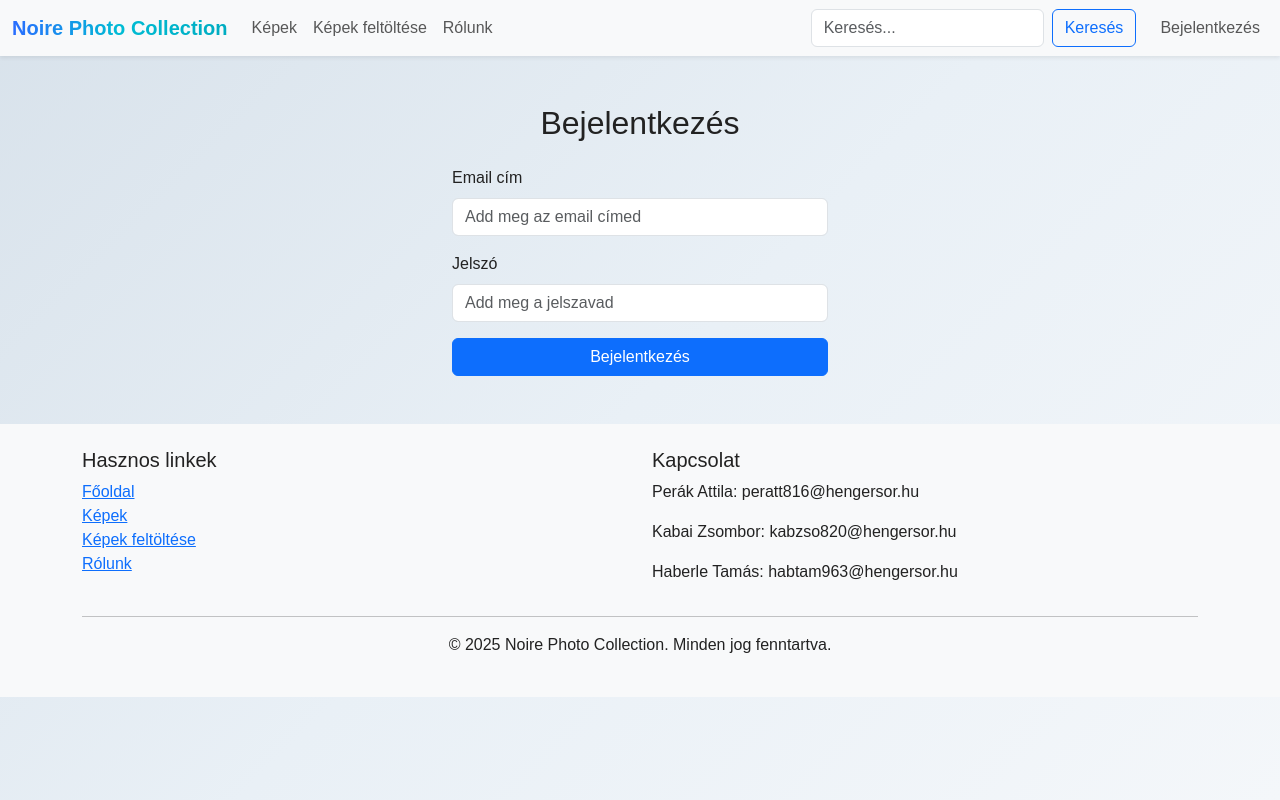
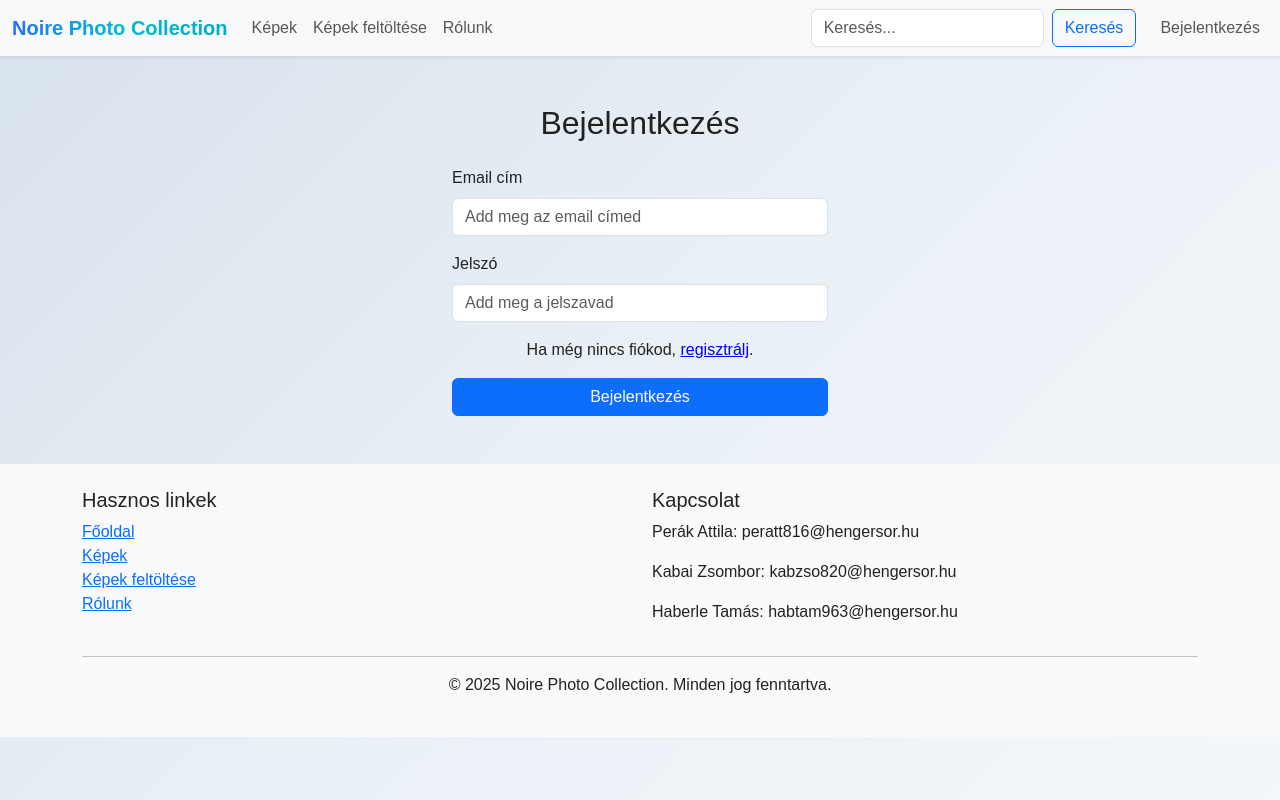
Before and after one commit to piszkos-somer/noire-photo, a React (Vite) app in the folder frontend/: page /Login in a window 1280 px wide. Built offline with nearby package versions, Linux system fonts and the light colour scheme.

Commit message:
regisztralj

```diff
--- a/frontend/src/pages/Login.jsx
+++ b/frontend/src/pages/Login.jsx
@@ -69,9 +69,22 @@ if (res.status === 401 || res.status === 403) {
   />
 </Form.Group>
 
+
+<div className="mb-3 text-center">
+  Ha még nincs fiókod,{" "}
+  <span
+    style={{ color: "blue", textDecoration: "underline", cursor: "pointer" }}
+    onClick={() => navigate("/registration")}
+  >
+    regisztrálj
+  </span>
+  .
+</div>
+
 <Button variant="primary" type="submit" className="w-100">
   Bejelentkezés
 </Button>
+
       </Form>
     </Container>
   );
```
Lines whose indentation alone changed are shown as unchanged.
